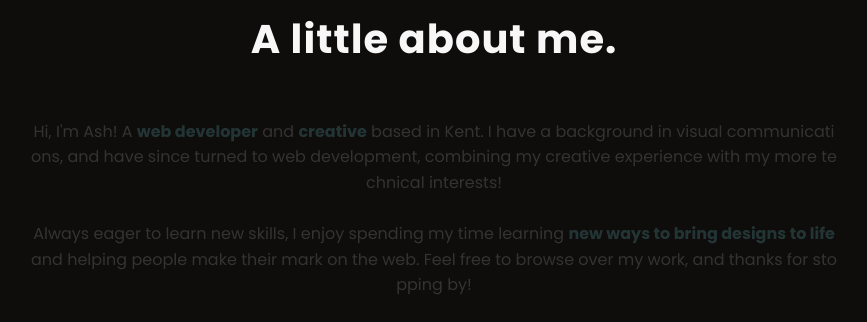
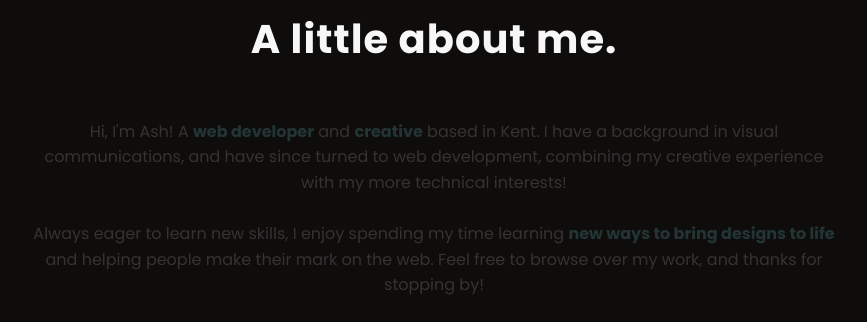
Before and after one commit to HighRoller94/portfoliov1, a Next.js app: page / in a window 1280 px wide. Shown: the part 846-1168 px from the top of the page, without its empty margins (206-1073 px from the left). Built offline with nearby package versions, Linux system fonts and the light colour scheme; a web font is replaced by a local one.

Commit message:
tweaks/fixes to cursor and split text reveals

```diff
--- a/components/About.jsx
+++ b/components/About.jsx
@@ -21,9 +21,9 @@ function About() {
     gsap.registerPlugin(ScrollTrigger);
     splitTypes.forEach((char, i) => {
       const text = new SplitType(char, {
-        types: "chars",
+        types: "words",
       });
-      gsap.from(text.chars, {
+      gsap.from(text.words, {
         scrollTrigger: {
           trigger: char,
           start: "top 80%",
--- a/components/Background.js
+++ b/components/Background.js
@@ -20,7 +20,7 @@ function Background() {
       };
 
       cursor.animate(keyframes, {
-        duration: 800,
+        duration: 600,
         fill: "forwards",
       });
     };
```
